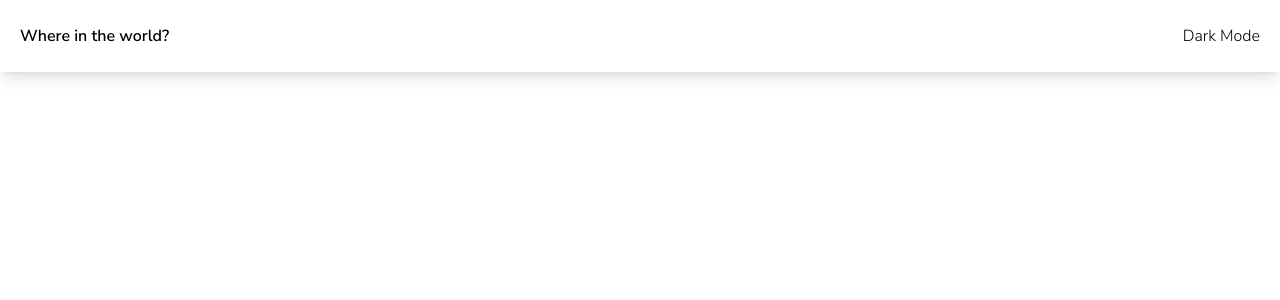
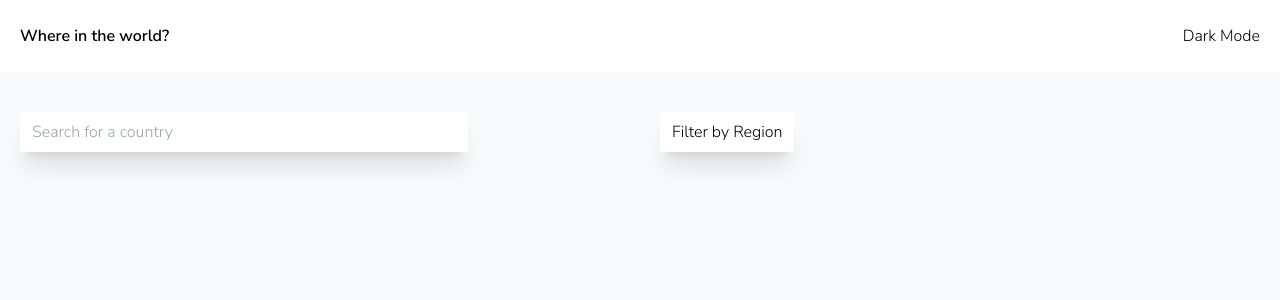
Before and after one commit to RamonAPereira/Countries-API-color-theme-switcher, a Vue app: page / in a window 1280 px wide. Shown: the top 300 px of the page. Built offline with nearby package versions, Linux system fonts and the light colour scheme.

Commit message:
style: base dos filtros

```diff
--- /dev/null
+++ b/src/components/layout/TheFlags.vue
@@ -0,0 +1,38 @@
+<template>
+  <section class="flags">
+    <form class="flags__form" @click.prevent="">
+      <div class="form-control">
+        <input
+          type="text"
+          class="flags__search"
+          placeholder="Search for a country"
+        />
+      </div>
+      <div class="form-control">
+        <button class="flags__filter">Filter by Region</button>
+      </div>
+    </form>
+  </section>
+</template>
+
+<style scoped>
+.flags {
+  @apply bg-gray-50 dark:bg-slate-900 h-screen w-screen py-10;
+}
+
+.flags__form {
+  @apply px-5  flex flex-col md:flex-row md:justify-between justify-center items-center w-screen gap-10;
+}
+
+.form-control {
+  @apply w-full;
+}
+
+.flags__search {
+  @apply py-2 px-3 shadow-xl bg-white dark:bg-slate-800 dark:text-white w-full  max-w-md;
+}
+
+.flags__filter {
+  @apply py-2 px-3 shadow-xl text-black  bg-white dark:bg-slate-800 dark:text-white;
+}
+</style>
--- a/src/components/layout/TheHeader.vue
+++ b/src/components/layout/TheHeader.vue
@@ -9,7 +9,7 @@
 
 <style scoped>
 .header {
-  @apply flex justify-between px-5 py-6  shadow-lg dark:bg-slate-800;
+  @apply shadow-lg flex justify-between px-5 py-6 bg-white  dark:bg-slate-800;
 }
 
 .header__title {
--- a/src/pages/HomePage.vue
+++ b/src/pages/HomePage.vue
@@ -1,5 +1,6 @@
 <script setup>
 import TheHeader from "../components/layout/TheHeader.vue";
+import TheFlags from "../components/layout/TheFlags.vue";
 import { ref } from "vue";
 
 const isDark = ref(false);
@@ -9,7 +10,10 @@ const toggleDarkMode = function () {
 </script>
 
 <template>
-  <div :class="{ dark: isDark }">
+  <div class="main" :class="{ dark: isDark }">
     <the-header @toggle="toggleDarkMode"></the-header>
+    <the-flags></the-flags>
   </div>
 </template>
+
+<style scoped></style>
```
